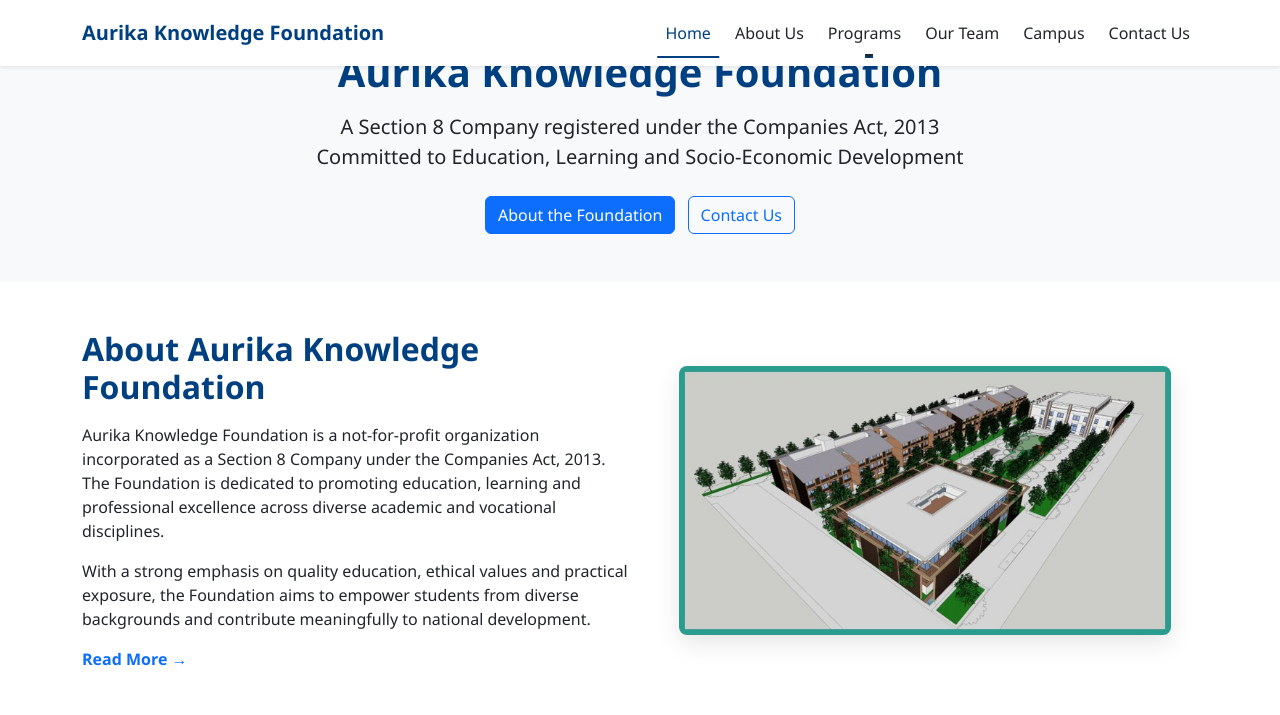
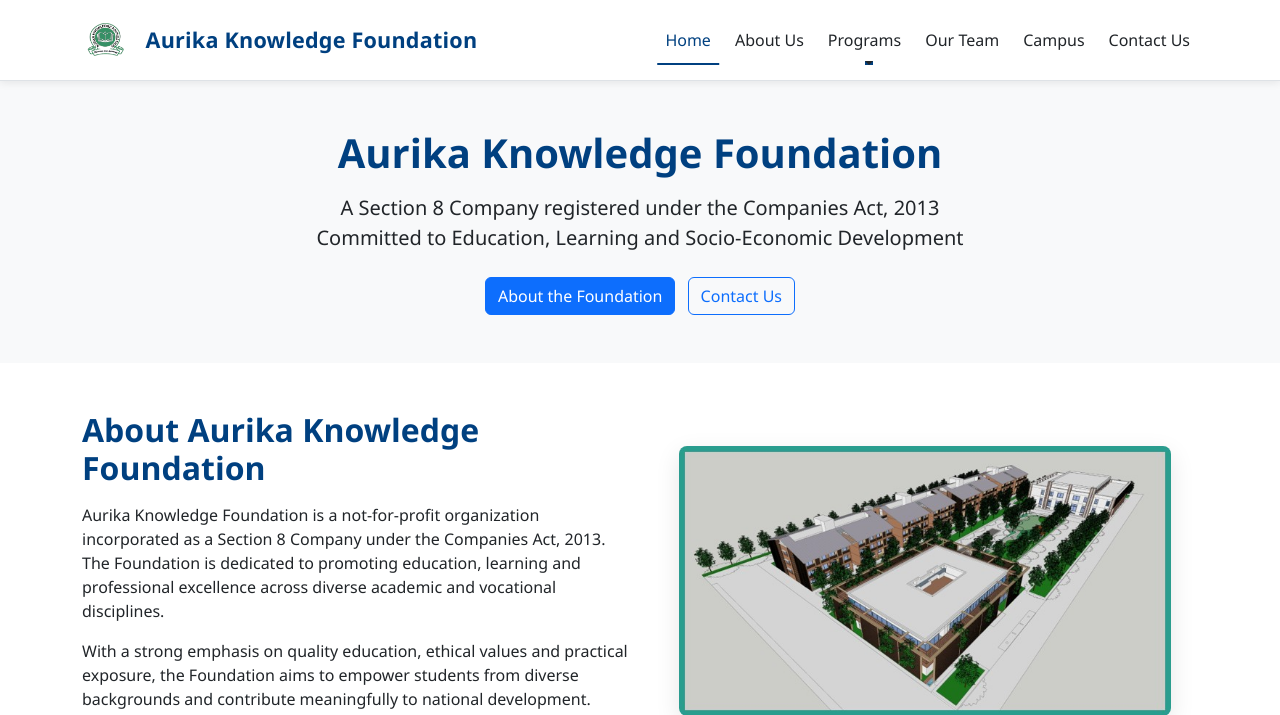
Before and after one commit to VirtusStack/aurika-web, a PHP site: page /aurika-web/index.php in a window 1280 px wide. Shown: the top 715 px of the page. Run offline with PHP 8.4, Linux system fonts and the light colour scheme.

Commit message:
Update header.php

```diff
--- a/templates/include/header.php
+++ b/templates/include/header.php
@@ -18,25 +18,31 @@
 </head>
 <body>
 
-<nav class="navbar navbar-expand-lg navbar-light bg-white shadow-sm fixed-top">
+<nav class="navbar navbar-expand-lg navbar-light bg-white border-bottom">
   <div class="container">
 
     <!-- Brand -->
-        <a class="navbar-brand fw-bold " href="index.php">Aurika Knowledge Foundation</a>
+    <a class="navbar-brand d-flex align-items-center gap-3" href="index.php">
+    <img src="<?= BASE_URL ?>/assets/images/logo/aurika-logo.png"
+       alt="Aurika Knowledge Foundation Logo"
+       class="brand-logo">
 
-        <!-- Mobile Toggle Button -->
-        <button
-            class="navbar-toggler"
-            type="button"
+    <div class="brand-text">
+    <span class="brand-title">Aurika Knowledge Foundation</span>
+    </div>
+    </a>
+
+    <!-- Mobile Toggle -->
+    <button class="navbar-toggler" type="button"
             data-bs-toggle="offcanvas"
-            data-bs-target="#mobileMenu"
-            aria-controls="mobileMenu"
-        >
+            data-bs-target="#mobileMenu">
       <span class="navbar-toggler-icon"></span>
     </button>
 
     <!-- Desktop Menu -->
     <div class="collapse navbar-collapse d-none d-lg-flex justify-content-end">
+      <ul class="navbar-nav align-items-center gap-2">
+
             <ul class="navbar-nav align-items-center gap-2">
                 <li class="nav-item">
                     <a class="nav-link <?= ($currentPage === 'index.php') ? 'active' : '' ?>" href="index.php">Home</a>
```
Lines whose indentation alone changed are shown as unchanged.
